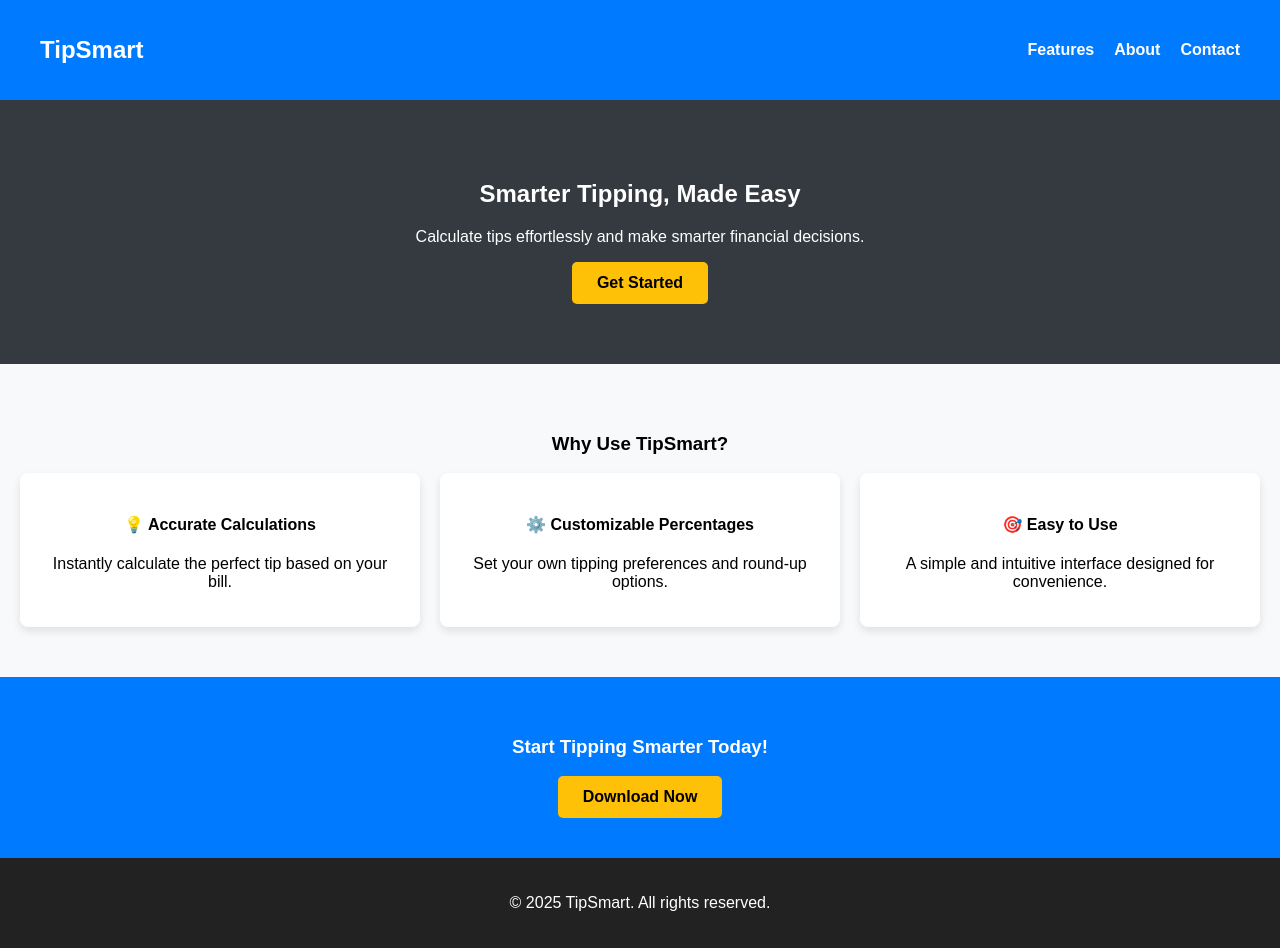
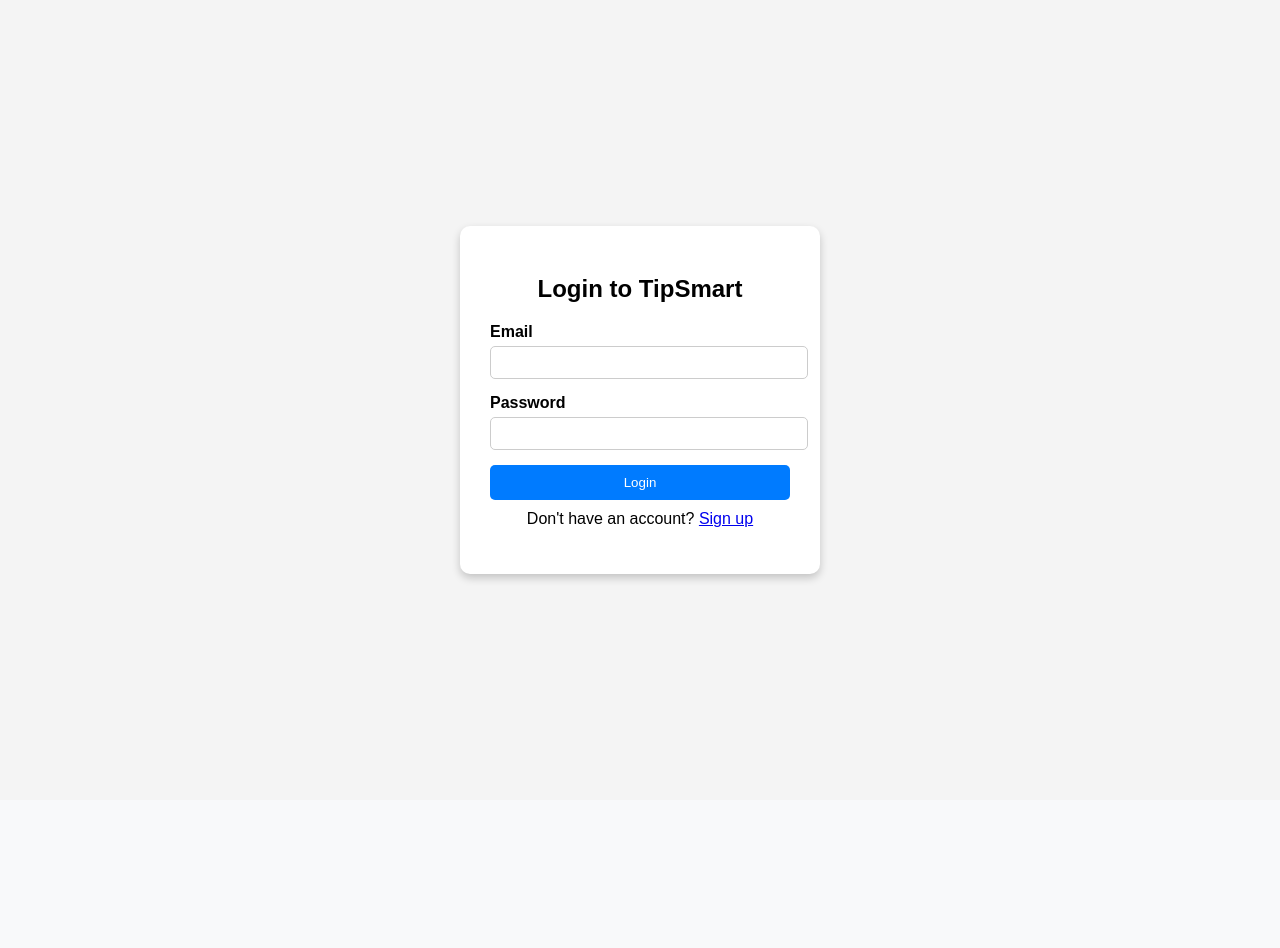
Before and after one commit to izs3-Benjamin-Cogdell/Human-Factors, a React (Create React App) app in the folder my-app/: page /login in a window 1280 px wide. After the commit the page ends 800 px from the top, so only its background shows below. Built offline with nearby package versions, Linux system fonts and the light colour scheme.

Commit message:
Got login page working, need to connect to database

```diff
--- a/my-app/package.json
+++ b/my-app/package.json
@@ -9,6 +9,7 @@
     "@testing-library/user-event": "^13.5.0",
     "react": "^19.0.0",
     "react-dom": "^19.0.0",
+    "react-router-dom": "^7.2.0",
     "react-scripts": "^5.0.1",
     "web-vitals": "^2.1.4"
   },
--- a/my-app/src/App.js
+++ b/my-app/src/App.js
@@ -1,8 +1,18 @@
 import React from "react";
-import HomePage from "./components/homepage/homepage"; // ✅ Correct path
+import { BrowserRouter as Router, Route, Routes } from "react-router-dom";
+import HomePage from "./components/homepage/homepage";
+import LoginPage from "./components/Login/login";
+
 
 function App() {
-  return <HomePage />;
+  return (
+    <Router>
+      <Routes>
+        <Route path="/" element={<HomePage />} />
+        <Route path="/login" element={<LoginPage />} />
+      </Routes>
+    </Router>
+  );
 }
 
 export default App;
--- /dev/null
+++ b/my-app/src/components/Login/login.css
@@ -0,0 +1,57 @@
+/* Login Page Styling */
+.login-container {
+    display: flex;
+    justify-content: center;
+    align-items: center;
+    height: 100vh;
+    background: #f4f4f4;
+  }
+
+  .login-box {
+    background: white;
+    padding: 30px;
+    border-radius: 10px;
+    box-shadow: 0 4px 8px rgba(0, 0, 0, 0.2);
+    width: 300px;
+    text-align: center;
+  }
+
+  h2 {
+    margin-bottom: 20px;
+  }
+
+  .input-group {
+    margin-bottom: 15px;
+    text-align: left;
+  }
+
+  .input-group label {
+    display: block;
+    font-weight: bold;
+  }
+
+  .input-group input {
+    width: 100%;
+    padding: 8px;
+    margin-top: 5px;
+    border: 1px solid #ccc;
+    border-radius: 5px;
+  }
+
+  .login-button {
+    width: 100%;
+    padding: 10px;
+    background: #007bff;
+    color: white;
+    border: none;
+    border-radius: 5px;
+    cursor: pointer;
+  }
+
+  .login-button:hover {
+    background: #0056b3;
+  }
+
+  .register-link {
+    margin-top: 10px;
+  }
--- /dev/null
+++ b/my-app/src/components/Login/login.js
@@ -0,0 +1,45 @@
+import React, { useState } from "react";
+import "./login.css";
+
+const LoginPage = () => {
+  const [email, setEmail] = useState("");
+  const [password, setPassword] = useState("");
+
+  const handleLogin = (e) => {
+    e.preventDefault();
+    console.log("Logging in with", email, password);
+    // Add authentication logic here
+  };
+
+  return (
+    <div className="login-container">
+      <div className="login-box">
+        <h2>Login to TipSmart</h2>
+        <form onSubmit={handleLogin}>
+          <div className="input-group">
+            <label>Email</label>
+            <input
+              type="email"
+              value={email}
+              onChange={(e) => setEmail(e.target.value)}
+              required
+            />
+          </div>
+          <div className="input-group">
+            <label>Password</label>
+            <input
+              type="password"
+              value={password}
+              onChange={(e) => setPassword(e.target.value)}
+              required
+            />
+          </div>
+          <button type="submit" className="login-button">Login</button>
+        </form>
+        <p className="register-link">Don't have an account? <a href="#">Sign up</a></p>
+      </div>
+    </div>
+  );
+};
+
+export default LoginPage;
--- a/my-app/src/components/homepage/homepage.js
+++ b/my-app/src/components/homepage/homepage.js
@@ -1,5 +1,6 @@
 import React from "react";
 import "./homepage.css";
+import { Link } from "react-router-dom";
 
 const HomePage = () => {
   return (
@@ -12,6 +13,7 @@
             <li><a href="#features">Features</a></li>
             <li><a href="#about">About</a></li>
             <li><a href="#contact">Contact</a></li>
+            <li><Link to="/login">Login</Link></li>
           </ul>
         </nav>
       </header>
--- a/my-app/src/index.js
+++ b/my-app/src/index.js
@@ -1,17 +1,10 @@
-import React from 'react';
-import ReactDOM from 'react-dom/client';
-import './index.css';
-import App from './App';
-import reportWebVitals from './reportWebVitals';
+import React from "react";
+import ReactDOM from "react-dom/client";
+import App from "./App";
 
-const root = ReactDOM.createRoot(document.getElementById('root'));
+const root = ReactDOM.createRoot(document.getElementById("root"));
 root.render(
   <React.StrictMode>
     <App />
   </React.StrictMode>
 );
-
-// If you want to start measuring performance in your app, pass a function
-// to log results (for example: reportWebVitals(console.log))
-// or send to an analytics endpoint. Learn more: https://bit.ly/CRA-vitals
-reportWebVitals();
```
Also changed, not shown: 1 other file (tests, documents, lock files or other folders).
